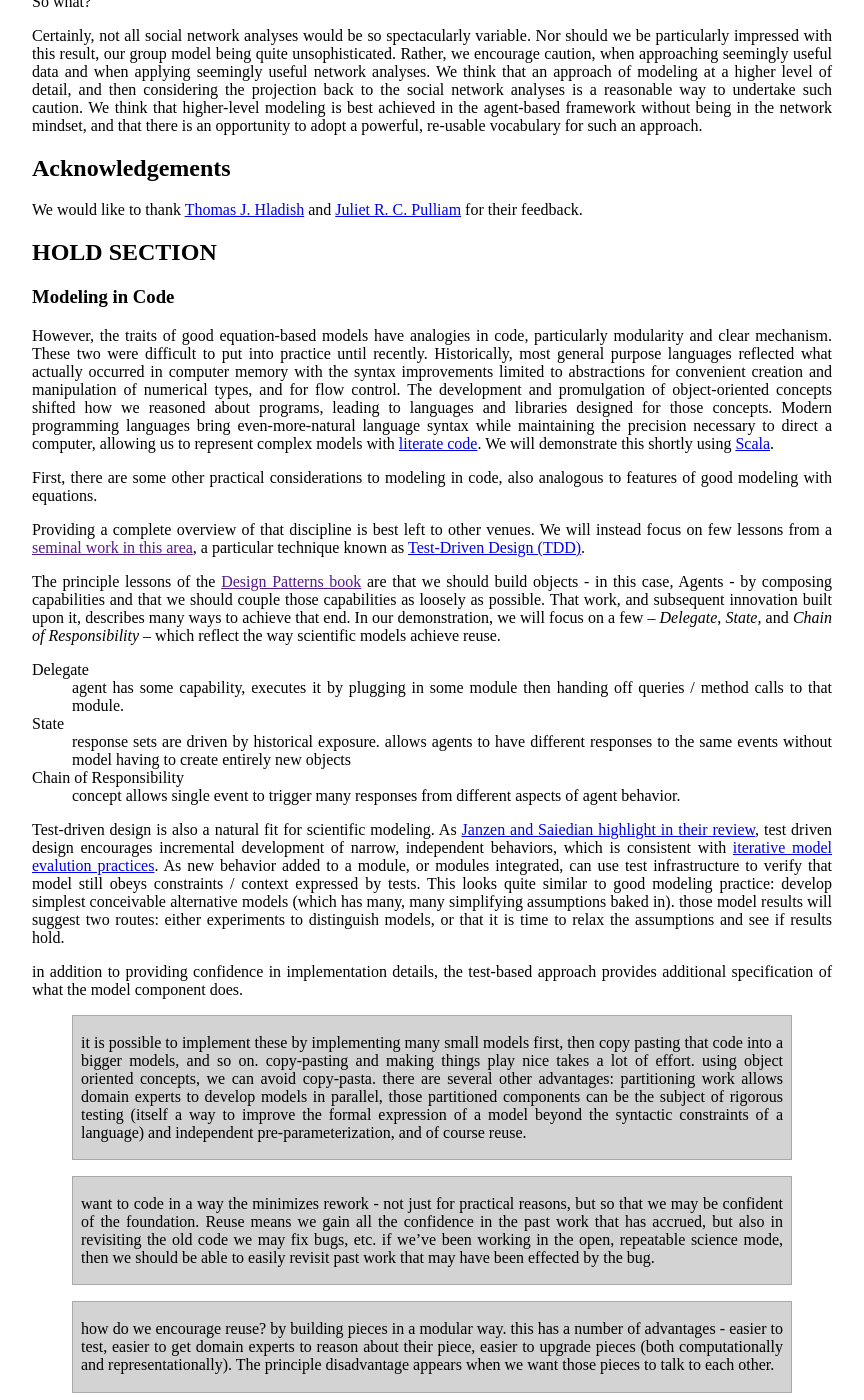
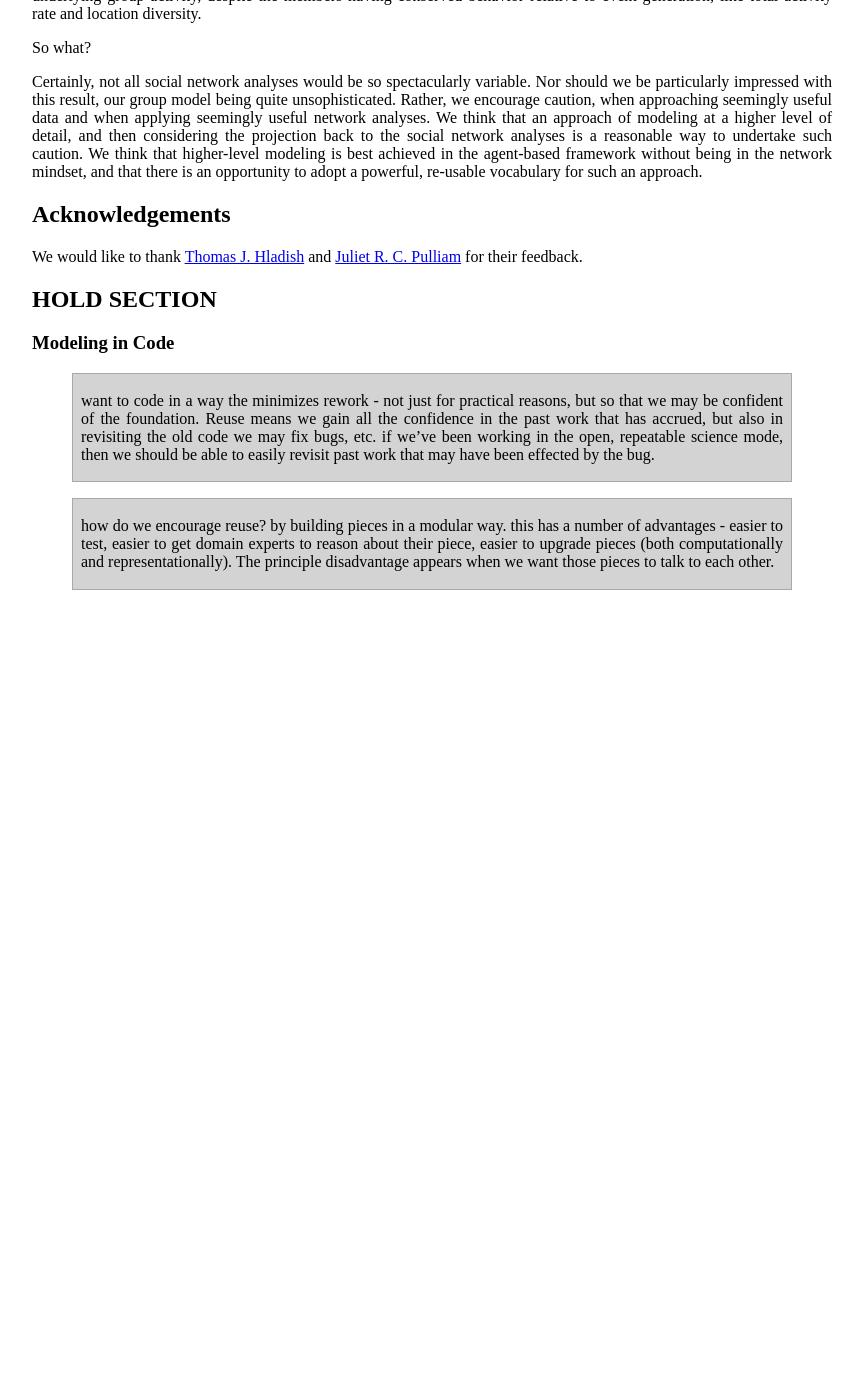
Before and after one commit to pearsonca/scala-commsim, a Jekyll site: the page built from index.md, in a window 1280 px wide and 1400 px high, scrolled down 11085 px. Shown: the whole window, without its empty margins (208-1072 px from the left). Built offline with Jekyll 4.4.1, drawn with Linux system fonts in a browser that asks for light colours; formulas are drawn with MathJax 3; after the commit the page ends 11715 px from its top, so only the background shows below that; some of the changed text lies outside the part shown.

Commit message:
clean up bib / references in web version

```diff
--- a/index.md
+++ b/index.md
@@ -282,7 +282,15 @@
 can then communicate additional essential perspective on what various pieces are *meant* to
 do.
 
-## TODO expand on TDD as a way to do method of decreasing abstraction / something like koopman inductive-deductive loop
+Taking a test-driven development approach is also consistent with approaches
+to science such as the [method of decreasing abstraction][lindenberg1992method] or the iterated modeling
+approaches [advocated for ecological systems][koopman].  Test driven design
+encourages incremental development of narrow, independent behaviors, and as new
+behavior added to a module, or modules integrated, that test infrastructure can
+be used to verify that the components still obeys constraints and context expressed by tests.
+Though less pertinent for software engineering, for simulation code we might also
+reasonably include statistical performance against particular datasets as part
+of the test criteria.
 
 Finally, for commonly recurring problems, adopting generic solution
 templates - typically called [design patterns][gofbook] -
@@ -775,74 +784,15 @@
 [wigner1960unreasonable]: <http://math.northwestern.edu/~theojf/FreshmanSeminar2014/Wigner1960.pdf> "Unreasonable effectiveness of Mathematics in the Natural Sciences."
 [cran]: <http://cran.us.r-project.org/> "The Comprehensive R Archive Network"
 [scala]: <http://www.scala-lang.org/> "The Scala Language"
-
+[toni2009approximate]: <http://dx.doi.org/10.1098%2Frsif.2008.0172> "ABC"
+[geladi1986partial]: <http://dx.doi.org/10.1016/0003-2670(86)80028-9> "PLS"
+[lindenberg1992method]: <http://www.ppsw.rug.nl/~lindenb/documents/articles/1992_lindenberg_method_of_decreasing_abstraction.pdf> "optional title"
+[stefik1985object]: <http://dx.doi.org/10.1609/aimag.v6i4.508> "optional title"
+[clauset2004finding]: <http://dx.doi.org/10.1103/PhysRevE.70.066111> "optional title"
 
 ## HOLD SECTION
 
 ###Modeling in Code
-
-However, the traits of good equation-based models have analogies in code,
-particularly modularity and clear mechanism.  These two were difficult to put into
-practice until recently.  Historically, most general purpose languages reflected
-what actually occurred in computer memory with the syntax improvements limited to
-abstractions for convenient creation and manipulation of numerical types, and
-for flow control.  The development and promulgation of object-oriented concepts
-shifted how we reasoned about programs, leading to languages and libraries
-designed for those concepts.  Modern programming languages bring even-more-natural
-language syntax while maintaining the precision necessary to direct a computer,
-allowing us to represent complex models with [literate code][knuth1984literate].
-We will demonstrate this shortly using [Scala](http://www.scala-lang.org/).
-
-First, there are some other practical considerations to modeling in code, also
-analogous to features of good modeling with equations.
-
-Providing a complete overview of that discipline is best left to other venues.
-We will instead focus on few lessons from a [seminal work in this area][gofbook],
-a particular technique known as [Test-Driven Design (TDD)][janzen2005test].
-
-The principle lessons of the [Design Patterns book][gofbook] are that we should
-build objects - in this case, Agents - by composing capabilities and that we
-should couple those capabilities as loosely as possible.  That work, and
-subsequent innovation built upon it, describes many ways to achieve that end.
-In our demonstration, we will focus on a few -- *Delegate*, *State*, and
-*Chain of Responsibility* -- which reflect the way scientific models achieve
-reuse.
-
-Delegate
-: agent has some capability, executes it by plugging in some module then handing off
-queries / method calls to that module.
-
-State
-: response sets are driven by historical exposure.  allows agents to have different
-responses to the same events without model having to create entirely new objects
-
-Chain of Responsibility
-: concept allows single event to trigger many responses from different
-aspects of agent behavior.
-
-Test-driven design is also a natural fit for scientific modeling.  As
-[Janzen and Saiedian highlight in their review][janzen2005test], test driven design
-encourages incremental development of narrow, independent behaviors, which is
-consistent with [iterative model evalution practices][koopman].  As new
-behavior added to a module, or modules integrated, can use test infrastructure
-to verify that model still obeys constraints / context expressed by tests.  This
-looks quite similar to good modeling practice: develop simplest conceivable
-alternative models (which has many, many simplifying assumptions baked in).
-those model results will suggest two routes: either experiments to distinguish
-models, or that it is time to relax the assumptions and see if results hold.
-
-in addition to
-providing confidence in implementation details, the test-based approach provides
-additional specification of what the model component does.
-
-> it is possible to implement these by implementing many small models first, then
-copy pasting that code into a bigger models, and so on.  copy-pasting and making
-things play nice takes a lot of effort.  using object oriented concepts, we can
-avoid copy-pasta.  there are several other advantages: partitioning work allows
-domain experts to develop models in parallel, those partitioned components can
-be the subject of rigorous testing (itself a way to improve the formal
-expression of a model beyond the syntactic constraints of a language) and
-independent pre-parameterization, and of course reuse.
 
 > want to code in a way the minimizes rework - not just for practical reasons,
 but so that we may be confident of the foundation.  Reuse means we gain all the
@@ -856,46 +806,3 @@
 about their piece, easier to upgrade pieces (both computationally and
 representationally). The principle disadvantage appears when we want those
 pieces to talk to each other.
-
-> modular pieces - design patterns book suggests many ways to achieve these ends.
-We suggest one based strongly on those concepts (mixing chain of responsibility,
-delegation, and state) and another based on those concepts, but relying on the
-scala syntax and multiple inheritance resolution.  We prefer the latter, since
-it achieves many of the desirable aspects of reuse without requiring as much
-tinkering to get up and running.  It does not preclude some problems (e.g.,
-namespace collisions), but the sort of modeling care needed to avoid those is
-far lower than the sort of care to properly apply the design patterns.
-
-There are several approaches to achieve the aforementioned design patterns.  One
-typical approach is via inheritance.  In some parent representation, we describe
-all the actions our agents can take, and then we have child classes that
-implement, override, or extend those actions.
-
-However, traditional linear
-inheritance is problematic for reusability if we want to have different kinds.
-If we very carefully implement state + delegation, and chain of responsibility,
-then linear inheritance can work.  Careful implementation of those is hard.
-
-That also looks exactly like composition, but composition is often syntactically
-hard (lots of boilerplate code to do delegation).  Indeed, both of those options
-feature lots of boilerplate code, and boilerplate to maintain flexibility
-obscures our ability to read the code directly as the model.
-
-Scala to the rescue: multiple inheritence via traits which can contain
-implementations eliminates most of the boilerplate.  It is even reasonable to
-imagine distributing these traits as modeling packages, and then a particular
-model could import the trait package, declare agents using it and other traits,
-then define their particular behavior in terms of those trait properties / methods.
-
-Also non-trivial advantage of scala: has an actor model baked in the standard
-language library, which handles the boilerplate of distributed computing for the
-modeler.
-
-Scala not necessarily for everyone.  key point to keep in mind: build actors
-by composition (allows rigorous independent testing, development, comprehension
-of bite size bits rather than the whole pie, reuse, etc).  Other languages can
-do composition, though authors not aware of any that do so as easily while still
-providing benefit of compiled, strongly typed language.
-
-basic approach: agents mixin in traits (in this approach, all agents mixin the
-  same traits, but those traits have state which make them inactive)
```
Also changed, not shown: other parts of index.md (+3 -2 lines), rscripts/manuscript.bib (+19 -0 lines).
